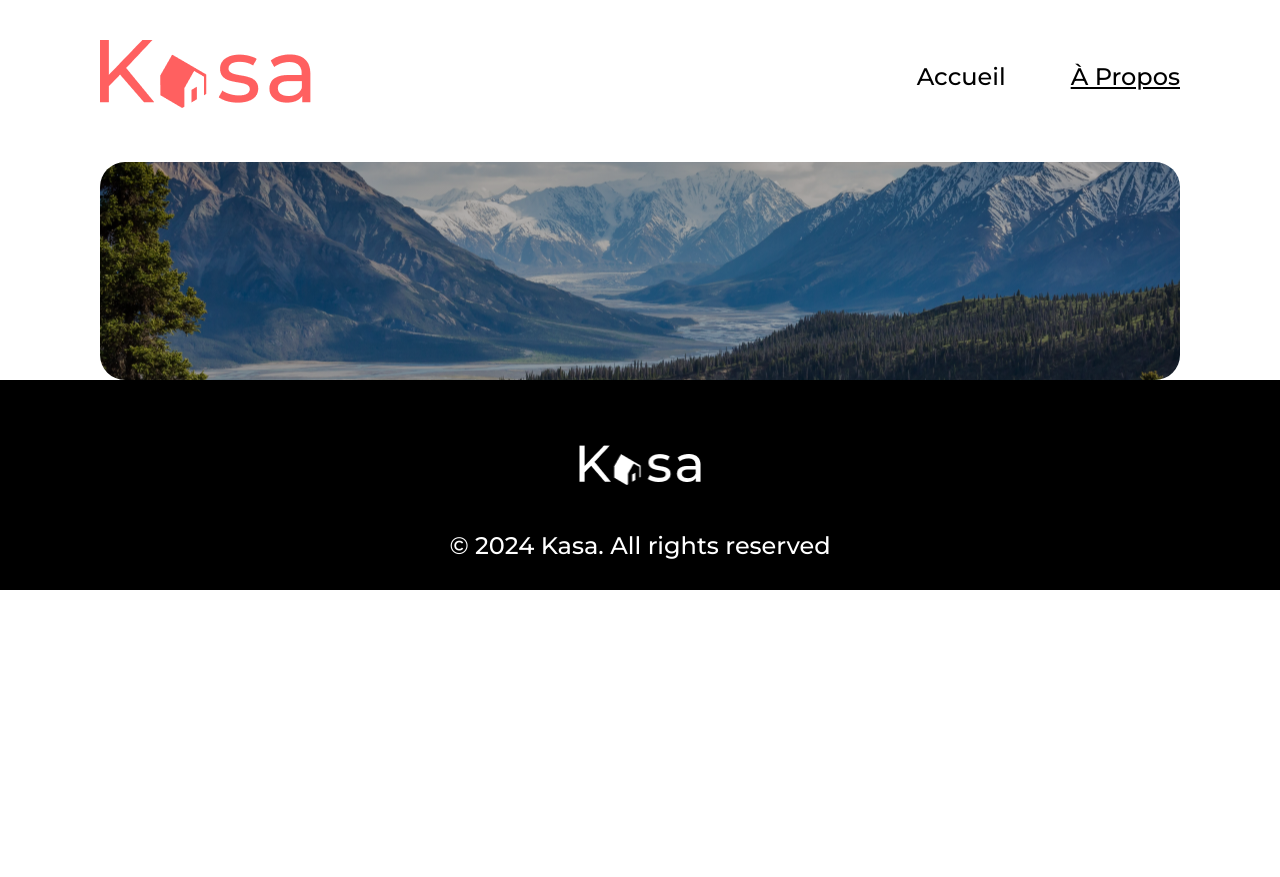
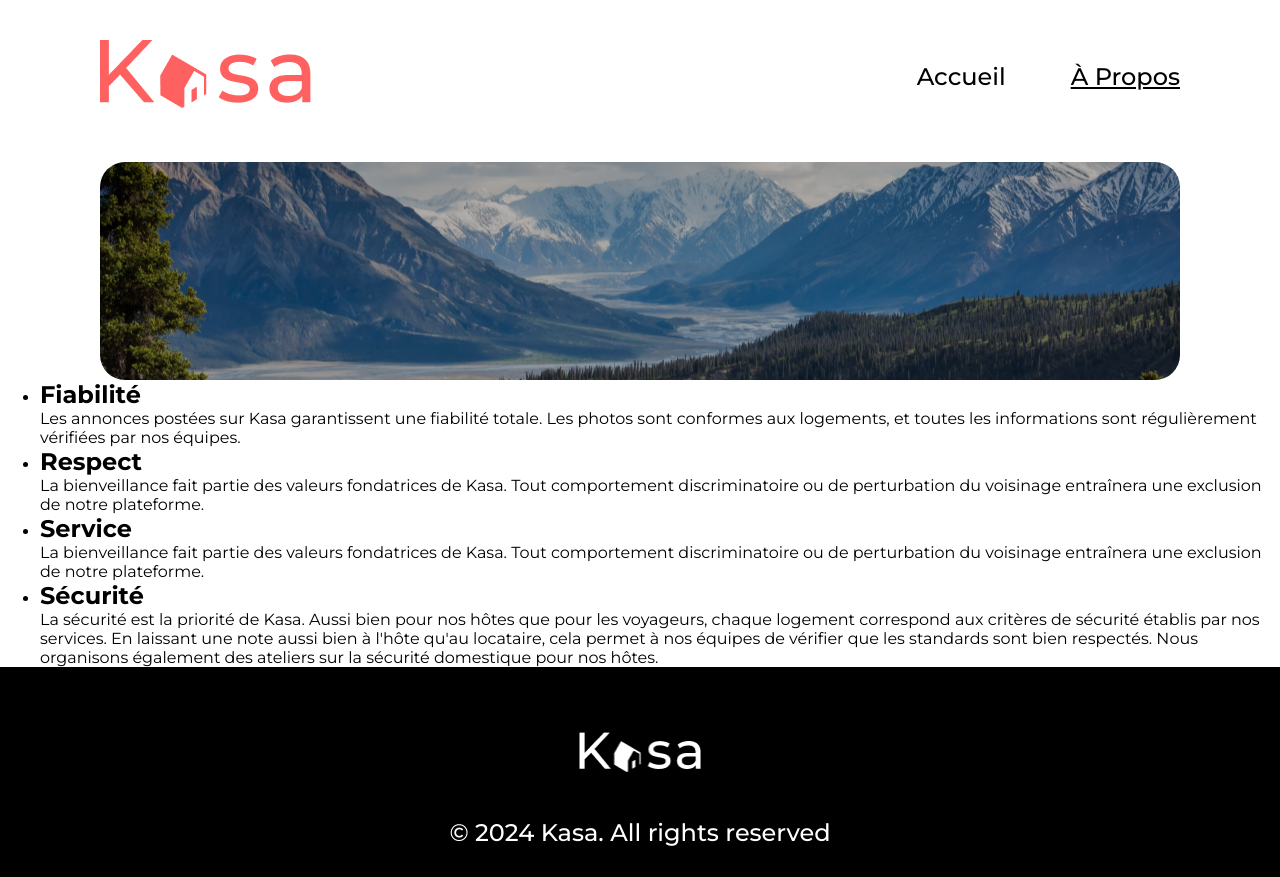
Before and after one commit to Dave25440/OpenClassrooms-P5-Kasa, a React (Create React App) app: page /a-propos in a window 1280 px wide. Before the commit the page ends 800 px from the top, so only its background shows below. Built offline with nearby package versions, Linux system fonts and the light colour scheme.

Commit message:
Create Collapse and CollapseContainer components, add aboutList.json to Collapse and use map method to get id, title and description from all objects and create Collapses, add Collapse to CollapseContainer and add CollapseContainer to About page

```diff
--- /dev/null
+++ b/src/components/Collapse/index.jsx
@@ -0,0 +1,16 @@
+import aboutList from "../../data/aboutList.json";
+
+const Collapse = () => {
+    return (
+        <>
+            {aboutList.map((about) => (
+                <li key={about.id}>
+                    <h2>{about.title}</h2>
+                    <p>{about.description}</p>
+                </li>
+            ))}
+        </>
+    );
+};
+
+export default Collapse;
--- /dev/null
+++ b/src/components/CollapseContainer/index.jsx
@@ -0,0 +1,13 @@
+import Collapse from "../Collapse";
+
+const CollapseContainer = () => {
+    return (
+        <section>
+            <ul>
+                <Collapse />
+            </ul>
+        </section>
+    );
+};
+
+export default CollapseContainer;
--- a/src/pages/About/index.jsx
+++ b/src/pages/About/index.jsx
@@ -1,5 +1,6 @@
 import { useEffect } from "react";
 import Banner from "../../components/Banner";
+import CollapseContainer from "../../components/CollapseContainer";
 
 const About = () => {
     useEffect(() => {
@@ -9,6 +10,7 @@ const About = () => {
     return (
         <>
             <Banner />
+            <CollapseContainer />
         </>
     );
 };
```
